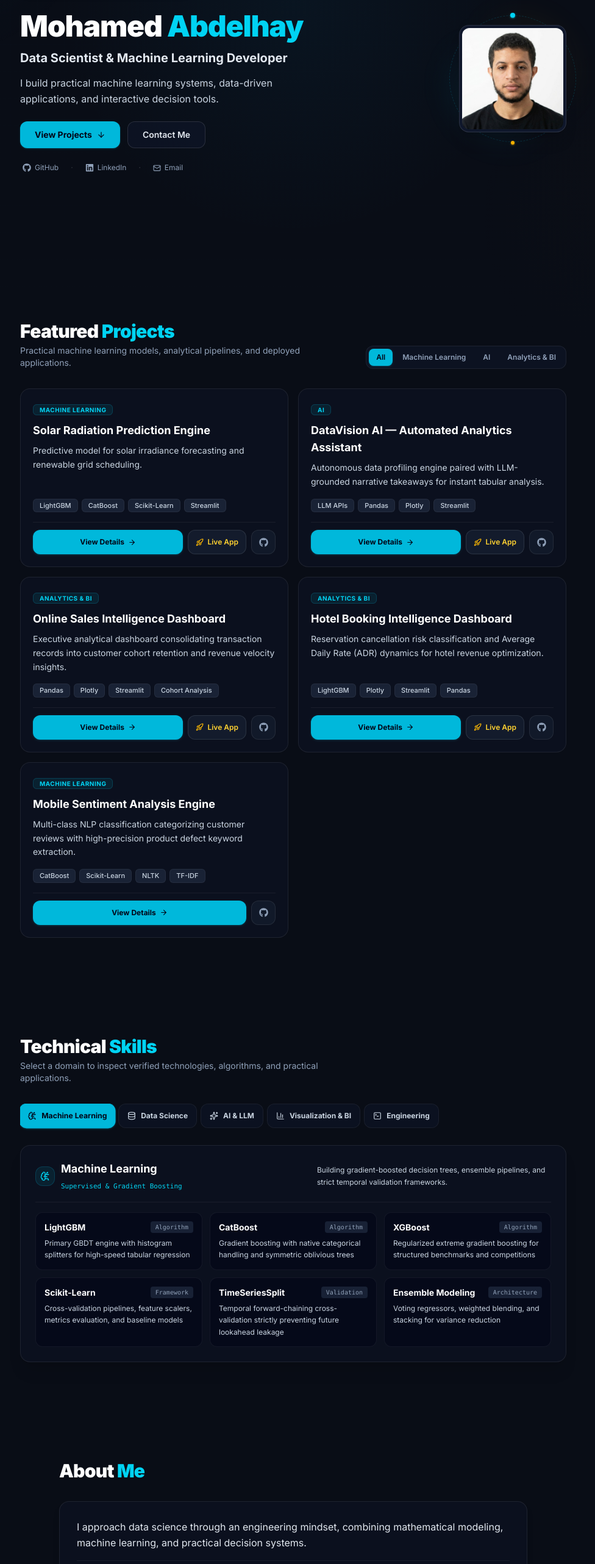
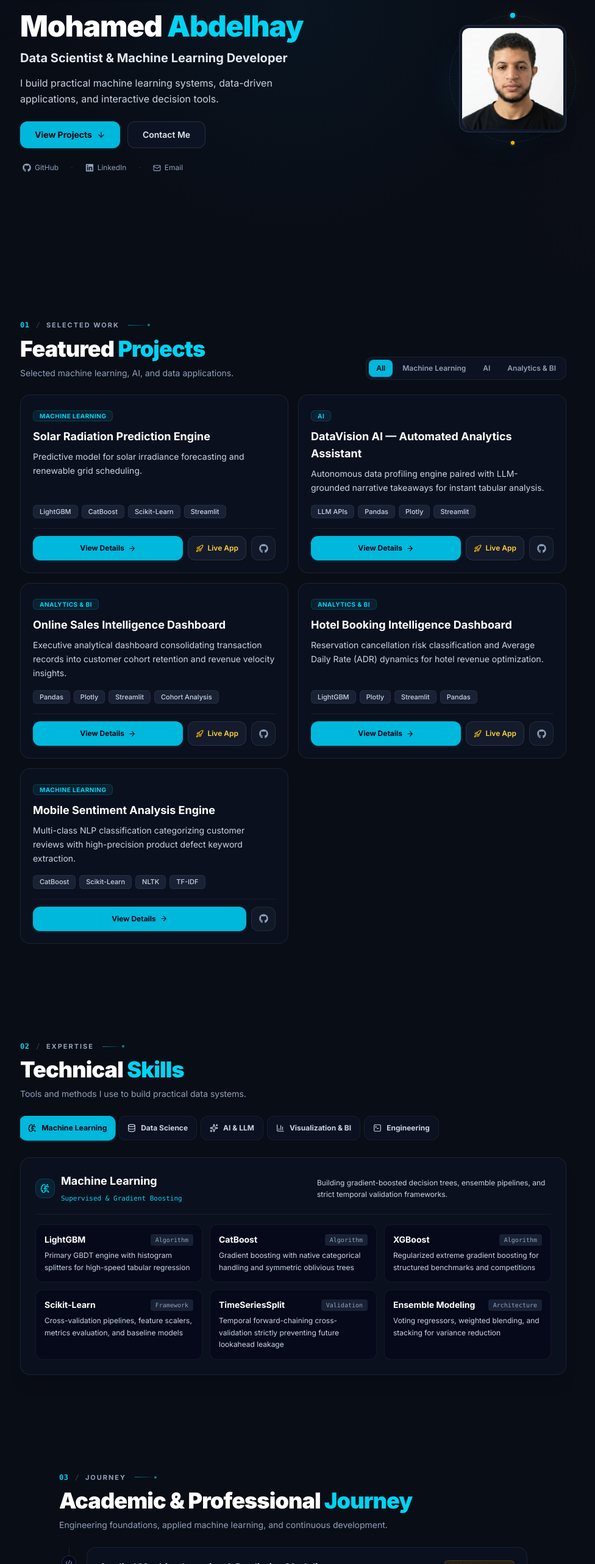
Before and after one commit to abdelhaym094/Portfolio7, a Next.js app: page / in a window 1280 px wide. Shown: the part 235-2800 px from the top of the page at 61% size, without its empty margins (159-1135 px from the left). Built offline with nearby package versions, Linux system fonts and the light colour scheme.

Commit message:
refactor: standardize section headers and layout
Implement SectionHeader component across all main sections to ensure consistent styling, ordering, and titling. Update layout sequence in the main page and navigation menu.

```diff
--- a/src/app/page.js
+++ b/src/app/page.js
@@ -143,19 +143,19 @@ export default function Home() {
         </div>
       </section>
 
-      {/* ==================== 2. FEATURED PROJECTS ==================== */}
+      {/* ==================== 2. FEATURED PROJECTS (01) ==================== */}
       <Projects />
 
-      {/* ==================== 3. TECHNICAL SKILLS ==================== */}
+      {/* ==================== 3. TECHNICAL SKILLS (02) ==================== */}
       <Skills />
 
-      {/* ==================== 4. ABOUT ==================== */}
+      {/* ==================== 4. JOURNEY / TIMELINE (03) ==================== */}
+      <Experience />
+
+      {/* ==================== 5. ABOUT (04) ==================== */}
       <About />
 
-      {/* ==================== 5. JOURNEY / TIMELINE ==================== */}
-      <Experience />
-
-      {/* ==================== 6. CONTACT SECTION ==================== */}
+      {/* ==================== 6. CONTACT SECTION (05) ==================== */}
       <Contact />
 
       {/* ==================== 7. FOOTER ==================== */}
--- a/src/components/About.jsx
+++ b/src/components/About.jsx
@@ -11,6 +11,7 @@ import {
   Sparkles,
   Rocket
 } from "lucide-react";
+import SectionHeader from "@/components/SectionHeader";
 
 export default function About() {
   const [isExpanded, setIsExpanded] = useState(false);
@@ -20,11 +21,14 @@ export default function About() {
       <div className="max-w-3xl mx-auto">
 
         {/* Section Header */}
-        <div className="mb-6 sm:mb-8">
-          <h2 className="text-2xl sm:text-3xl font-black text-white tracking-tight">
-            About <span className="text-cyan-400">Me</span>
-          </h2>
-        </div>
+        <SectionHeader
+          number="04"
+          eyebrow="BACKGROUND"
+          title="About"
+          titleHighlight="Me"
+          description="Engineering principles, scientific curiosity, and practical execution."
+          className="mb-4 sm:mb-6"
+        />
 
         {/* Short, Essential Narrative Card (Visible Immediately) */}
         <div className="bg-slate-900/40 border border-white/[0.08] p-5 sm:p-7 rounded-2xl shadow-lg">
--- a/src/components/Contact.jsx
+++ b/src/components/Contact.jsx
@@ -3,6 +3,7 @@
 import { useState } from "react";
 import { Mail, Check, Copy, Send, ArrowUpRight } from "lucide-react";
 import { FaGithub, FaLinkedin } from "react-icons/fa";
+import SectionHeader from "@/components/SectionHeader";
 
 export default function Contact() {
   const [copied, setCopied] = useState(false);
@@ -17,15 +18,22 @@ export default function Contact() {
     <section id="contact" className="py-14 sm:py-18 md:py-20 px-4 sm:px-6 relative z-10">
       <div className="max-w-3xl mx-auto">
 
+        {/* Section Header */}
+        <SectionHeader
+          number="05"
+          eyebrow="INQUIRY"
+          title="Let's Work"
+          titleHighlight="Together"
+          description="Open to machine learning, data science, and applied AI opportunities."
+          align="center"
+          className="mb-5 sm:mb-7"
+        />
+
         {/* Main Card */}
         <div className="bg-slate-900/40 border border-white/[0.08] rounded-2xl p-6 sm:p-8 text-center shadow-xl">
 
-          <h2 className="text-2xl sm:text-3xl font-black text-white tracking-tight">
-            Let&apos;s Work <span className="text-cyan-400">Together</span>
-          </h2>
-
-          <p className="text-slate-300 text-xs sm:text-sm mt-2 max-w-md mx-auto leading-relaxed">
-            I am actively seeking roles in Data Science, Machine Learning, and Applied AI. Whether you have an open position, an engineering challenge, or an idea to discuss, let&apos;s connect.
+          <p className="text-slate-300 text-xs sm:text-sm max-w-md mx-auto leading-relaxed">
+            Whether you have an open engineering role, a machine learning challenge, or a data project to collaborate on, let&apos;s connect directly.
           </p>
 
           {/* Action Buttons */}
--- a/src/components/Experience.jsx
+++ b/src/components/Experience.jsx
@@ -11,6 +11,7 @@ import {
   ChevronUp,
   ArrowRight
 } from "lucide-react";
+import SectionHeader from "@/components/SectionHeader";
 
 const milestones = [
   {
@@ -71,14 +72,14 @@ export default function Experience() {
       <div className="max-w-3xl mx-auto">
 
         {/* Section Header */}
-        <div className="mb-6 sm:mb-8">
-          <h2 className="text-2xl sm:text-3xl font-black text-white tracking-tight">
-            Academic &amp; Professional <span className="text-cyan-400">Journey</span>
-          </h2>
-          <p className="text-slate-400 text-xs sm:text-sm mt-1">
-            Core technical progression and milestone highlights. Click expand for details.
-          </p>
-        </div>
+        <SectionHeader
+          number="03"
+          eyebrow="JOURNEY"
+          title="Academic & Professional"
+          titleHighlight="Journey"
+          description="Engineering foundations, applied machine learning, and continuous development."
+          className="mb-4 sm:mb-6"
+        />
 
         {/* Compact Vertical Timeline */}
         <div className="relative border-l border-white/[0.08] ml-3 sm:ml-4 space-y-4">
--- a/src/components/Navbar.jsx
+++ b/src/components/Navbar.jsx
@@ -13,8 +13,8 @@ import { FaGithub, FaLinkedin } from "react-icons/fa";
 const navLinks = [
   { name: "Projects", href: "#projects" },
   { name: "Skills", href: "#skills" },
+  { name: "Journey", href: "#experience" },
   { name: "About", href: "#about" },
-  { name: "Journey", href: "#experience" },
   { name: "Contact", href: "#contact" },
 ];
 
--- a/src/components/Projects.jsx
+++ b/src/components/Projects.jsx
@@ -18,6 +18,7 @@ import {
   Code2
 } from "lucide-react";
 import { FaGithub } from "react-icons/fa";
+import SectionHeader from "@/components/SectionHeader";
 
 const projectsData = [
   {
@@ -238,18 +239,18 @@ export default function Projects() {
       <div className="max-w-4xl mx-auto">
 
         {/* Section Header */}
-        <div className="flex flex-col sm:flex-row sm:items-end justify-between gap-4 mb-6 sm:mb-8">
-          <div>
-            <h2 className="text-2xl sm:text-3xl font-black text-white tracking-tight">
-              Featured <span className="text-cyan-400">Projects</span>
-            </h2>
-            <p className="text-slate-400 text-xs sm:text-sm mt-1 max-w-lg">
-              Practical machine learning models, analytical pipelines, and deployed applications.
-            </p>
-          </div>
+        <div className="flex flex-col sm:flex-row sm:items-end justify-between gap-3 mb-4 sm:mb-6">
+          <SectionHeader
+            number="01"
+            eyebrow="SELECTED WORK"
+            title="Featured"
+            titleHighlight="Projects"
+            description="Selected machine learning, AI, and data applications."
+            className="mb-0"
+          />
 
           {/* Interactive Category Tabs */}
-          <div className="flex flex-wrap items-center gap-1 bg-slate-900/60 border border-white/[0.07] p-1 rounded-xl self-start sm:self-auto">
+          <div className="flex flex-wrap items-center gap-1 bg-slate-900/60 border border-white/[0.07] p-1 rounded-xl self-start sm:self-end shrink-0">
             {categoryTabs.map((cat) => {
               const isSelected = selectedCategory === cat;
               return (
--- /dev/null
+++ b/src/components/SectionHeader.jsx
@@ -0,0 +1,146 @@
+"use client";
+
+import { motion } from "framer-motion";
+
+/**
+ * Reusable editorial SectionHeader component.
+ * Provides a unified, professional hierarchy:
+ *   [Number] / [Eyebrow] ──•
+ *   [Main Heading]
+ *   [Short Supporting Description]
+ *
+ * Engineered with compact vertical rhythm specifically for mobile viewports
+ * while maintaining editorial elegance on desktop screens.
+ */
+export default function SectionHeader({
+  number = "01",
+  eyebrow = "SECTION",
+  title,
+  titleHighlight,
+  description,
+  children,
+  align = "left",
+  className = "mb-5 sm:mb-7",
+}) {
+  const isCenter = align === "center";
+
+  return (
+    <motion.div
+      initial="hidden"
+      whileInView="visible"
+      viewport={{ once: true, margin: "-40px" }}
+      variants={{
+        hidden: { opacity: 0 },
+        visible: {
+          opacity: 1,
+          transition: {
+            staggerChildren: 0.08,
+            duration: 0.45,
+            ease: "easeOut",
+          },
+        },
+      }}
+      className={`relative ${isCenter ? "text-center mx-auto" : "text-left"} ${className}`}
+    >
+      {/* 1. Compact Eyebrow + Monospace Number + Technical Accent Line */}
+      <motion.div
+        variants={{
+          hidden: { opacity: 0, y: -4 },
+          visible: {
+            opacity: 1,
+            y: 0,
+            transition: { duration: 0.3, ease: "easeOut" },
+          },
+        }}
+        className={`flex items-center gap-2 sm:gap-2.5 mb-1.5 sm:mb-2 ${
+          isCenter ? "justify-center" : "justify-start"
+        }`}
+      >
+        {/* Monospace Numeric Indicator */}
+        <span className="font-mono text-[11px] sm:text-xs font-bold text-cyan-400 tracking-wider">
+          {number}
+        </span>
+
+        {/* Minimal Slash Separator */}
+        <span className="text-white/20 text-xs font-mono select-none">/</span>
+
+        {/* Compact Eyebrow Label */}
+        <span className="text-[10px] sm:text-[11px] font-bold uppercase tracking-[0.18em] text-slate-400">
+          {eyebrow}
+        </span>
+
+        {/* Subtle Horizontal Accent Line with End Data-Point */}
+        <div className="flex items-center gap-1 pl-1">
+          <motion.div
+            variants={{
+              hidden: { width: 0, opacity: 0 },
+              visible: {
+                width: 28,
+                opacity: 1,
+                transition: { duration: 0.4, ease: "easeOut" },
+              },
+            }}
+            className="h-px bg-gradient-to-r from-cyan-400/60 to-cyan-400/10"
+          />
+          <div className="w-1 h-1 rounded-full bg-cyan-400/60 shrink-0" />
+        </div>
+      </motion.div>
+
+      {/* 2. Main Controlled Heading */}
+      <div className={`flex flex-col ${isCenter ? "items-center" : "items-start"}`}>
+        <motion.h2
+          variants={{
+            hidden: { opacity: 0, y: 6 },
+            visible: {
+              opacity: 1,
+              y: 0,
+              transition: { duration: 0.35, ease: "easeOut" },
+            },
+          }}
+          className="text-2xl sm:text-3xl md:text-4xl font-black text-white tracking-tight leading-tight"
+        >
+          {title}{" "}
+          {titleHighlight && (
+            <span className="text-cyan-400">{titleHighlight}</span>
+          )}
+        </motion.h2>
+
+        {/* 3. Short Supporting Description (Under ~65 chars on mobile) */}
+        {description && (
+          <motion.p
+            variants={{
+              hidden: { opacity: 0, y: 5 },
+              visible: {
+                opacity: 1,
+                y: 0,
+                transition: { duration: 0.35, ease: "easeOut" },
+              },
+            }}
+            className={`text-xs sm:text-sm text-slate-400 leading-relaxed mt-1 sm:mt-1.5 ${
+              isCenter ? "max-w-md mx-auto" : "max-w-xl"
+            }`}
+          >
+            {description}
+          </motion.p>
+        )}
+      </div>
+
+      {/* 4. Optional Extra Child Slot (e.g. Filters or quick links) */}
+      {children && (
+        <motion.div
+          variants={{
+            hidden: { opacity: 0, y: 4 },
+            visible: {
+              opacity: 1,
+              y: 0,
+              transition: { duration: 0.3, ease: "easeOut" },
+            },
+          }}
+          className="mt-3.5 sm:mt-4"
+        >
+          {children}
+        </motion.div>
+      )}
+    </motion.div>
+  );
+}
--- a/src/components/Skills.jsx
+++ b/src/components/Skills.jsx
@@ -9,6 +9,7 @@ import {
   TerminalSquare,
   Sparkles
 } from "lucide-react";
+import SectionHeader from "@/components/SectionHeader";
 
 const skillCategories = [
   {
@@ -205,14 +206,14 @@ export default function Skills() {
       <div className="max-w-4xl mx-auto">
 
         {/* Section Header */}
-        <div className="mb-6 sm:mb-8">
-          <h2 className="text-2xl sm:text-3xl font-black text-white tracking-tight">
-            Technical <span className="text-cyan-400">Skills</span>
-          </h2>
-          <p className="text-slate-400 text-xs sm:text-sm mt-1 max-w-lg">
-            Select a domain to inspect verified technologies, algorithms, and practical applications.
-          </p>
-        </div>
+        <SectionHeader
+          number="02"
+          eyebrow="EXPERTISE"
+          title="Technical"
+          titleHighlight="Skills"
+          description="Tools and methods I use to build practical data systems."
+          className="mb-4 sm:mb-6"
+        />
 
         {/* Interactive Category Tabs */}
         <div className="flex items-center gap-1.5 overflow-x-auto pb-2 mb-5 scrollbar-none">
```
